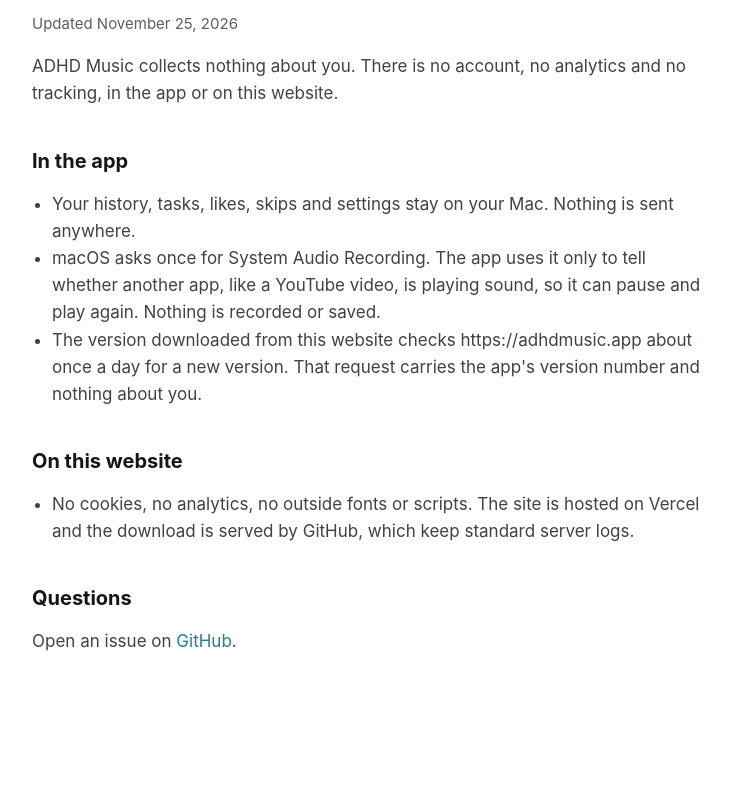
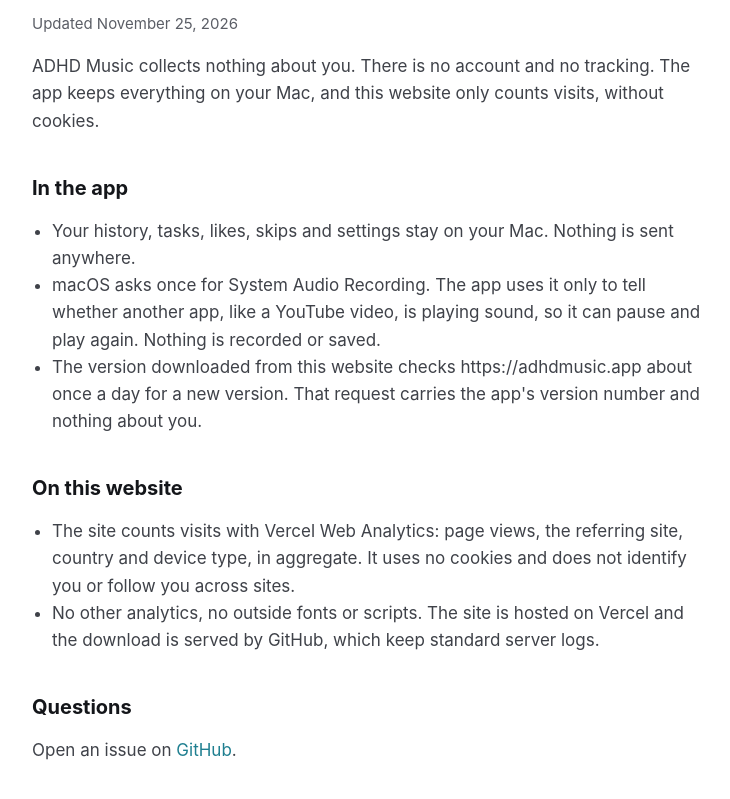
Before and after one commit to lazydevz-inc/adhd-music, a plain HTML site: page site/privacy.html in a window 1280 px wide. Shown: the part 217-1016 px from the top of the page, without its empty margins (268-998 px from the left). Before the commit the page ends 986 px from the top, so only its background shows below. Drawn offline with Linux system fonts and the light colour scheme.

Commit message:
Site: cookieless visit counts (Vercel Web Analytics)

```diff
--- a/site/privacy.html
+++ b/site/privacy.html
@@ -4,7 +4,7 @@
 <meta charset="utf-8">
 <meta name="viewport" content="width=device-width, initial-scale=1, viewport-fit=cover">
 <title>Privacy · ADHD Music</title>
-<meta name="description" content="ADHD Music collects nothing. No account, no analytics, no tracking.">
+<meta name="description" content="ADHD Music collects nothing about you. No account, no tracking, no cookies.">
 <link rel="canonical" href="https://adhdmusic.app/privacy">
 <link rel="icon" href="/favicon-32.png" sizes="32x32" type="image/png">
 <link rel="apple-touch-icon" href="/apple-touch-icon.png">
@@ -20,13 +20,15 @@ h2{margin:40px 0 8px;font-size:20px;line-height:1.3}
 p,li{color:var(--ink2)} ul{padding-left:20px}
 .muted{color:var(--mute);font-size:15px}
 </style>
+<script>window.va = window.va || function () { (window.vaq = window.vaq || []).push(arguments); };</script>
+<script defer src="/_vercel/insights/script.js"></script>
 </head>
 <body>
 <main class="wrap">
   <a class="home" href="/"><img src="/apple-touch-icon.png" alt="" width="40" height="40">ADHD Music</a>
   <h1>Privacy</h1>
   <p class="muted">Updated November 25, 2026</p>
-  <p>ADHD Music collects nothing about you. There is no account, no analytics and no tracking, in the app or on this website.</p>
+  <p>ADHD Music collects nothing about you. There is no account and no tracking. The app keeps everything on your Mac, and this website only counts visits, without cookies.</p>
   <h2>In the app</h2>
   <ul>
     <li>Your history, tasks, likes, skips and settings stay on your Mac. Nothing is sent anywhere.</li>
@@ -35,7 +37,8 @@ p,li{color:var(--ink2)} ul{padding-left:20px}
   </ul>
   <h2>On this website</h2>
   <ul>
-    <li>No cookies, no analytics, no outside fonts or scripts. The site is hosted on Vercel and the download is served by GitHub, which keep standard server logs.</li>
+    <li>The site counts visits with Vercel Web Analytics: page views, the referring site, country and device type, in aggregate. It uses no cookies and does not identify you or follow you across sites.</li>
+    <li>No other analytics, no outside fonts or scripts. The site is hosted on Vercel and the download is served by GitHub, which keep standard server logs.</li>
   </ul>
   <h2>Questions</h2>
   <p>Open an issue on <a href="https://github.com/lazydevz-inc/adhd-music">GitHub</a>.</p>
```
Also changed, not shown: site/index.html (+2 -0 lines).
